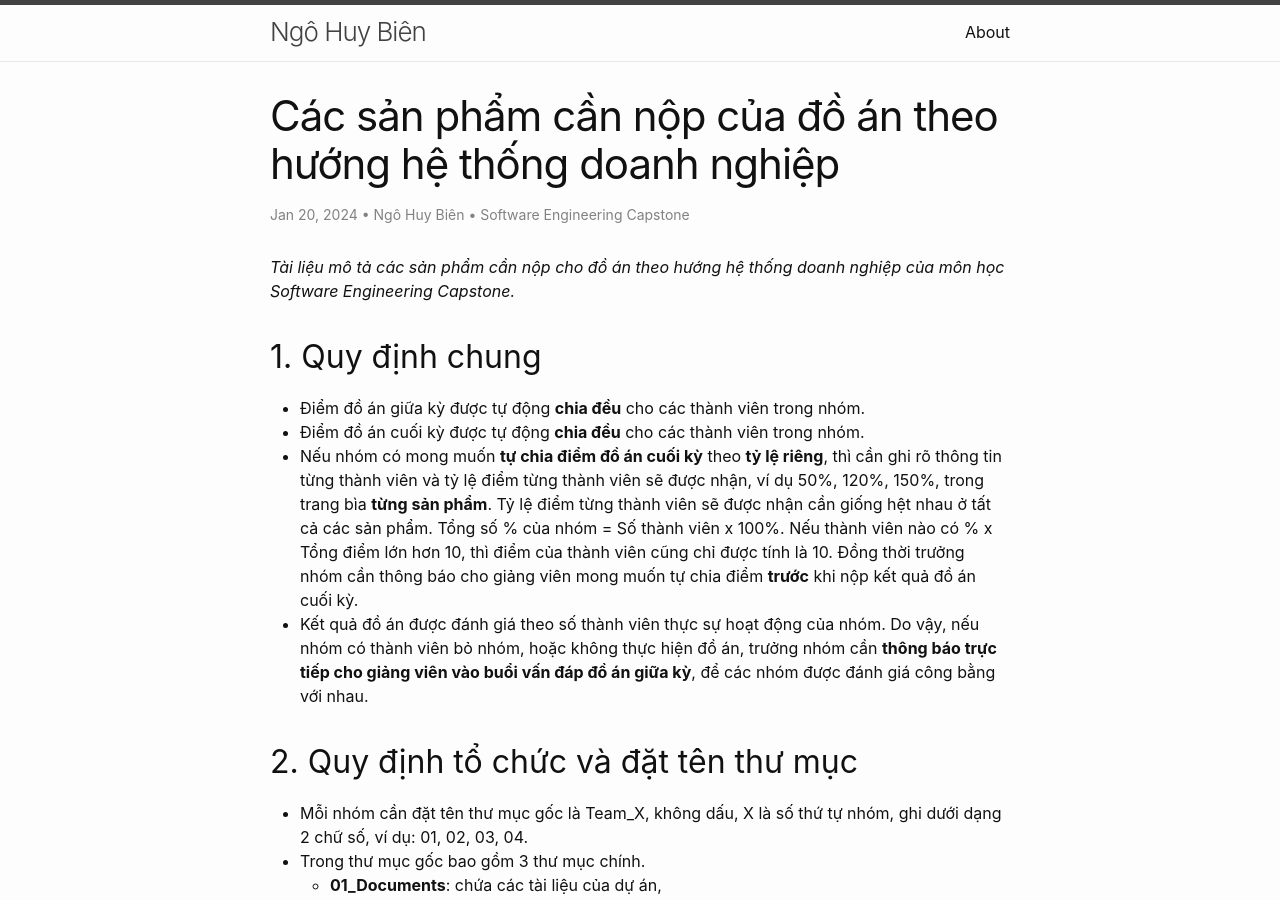
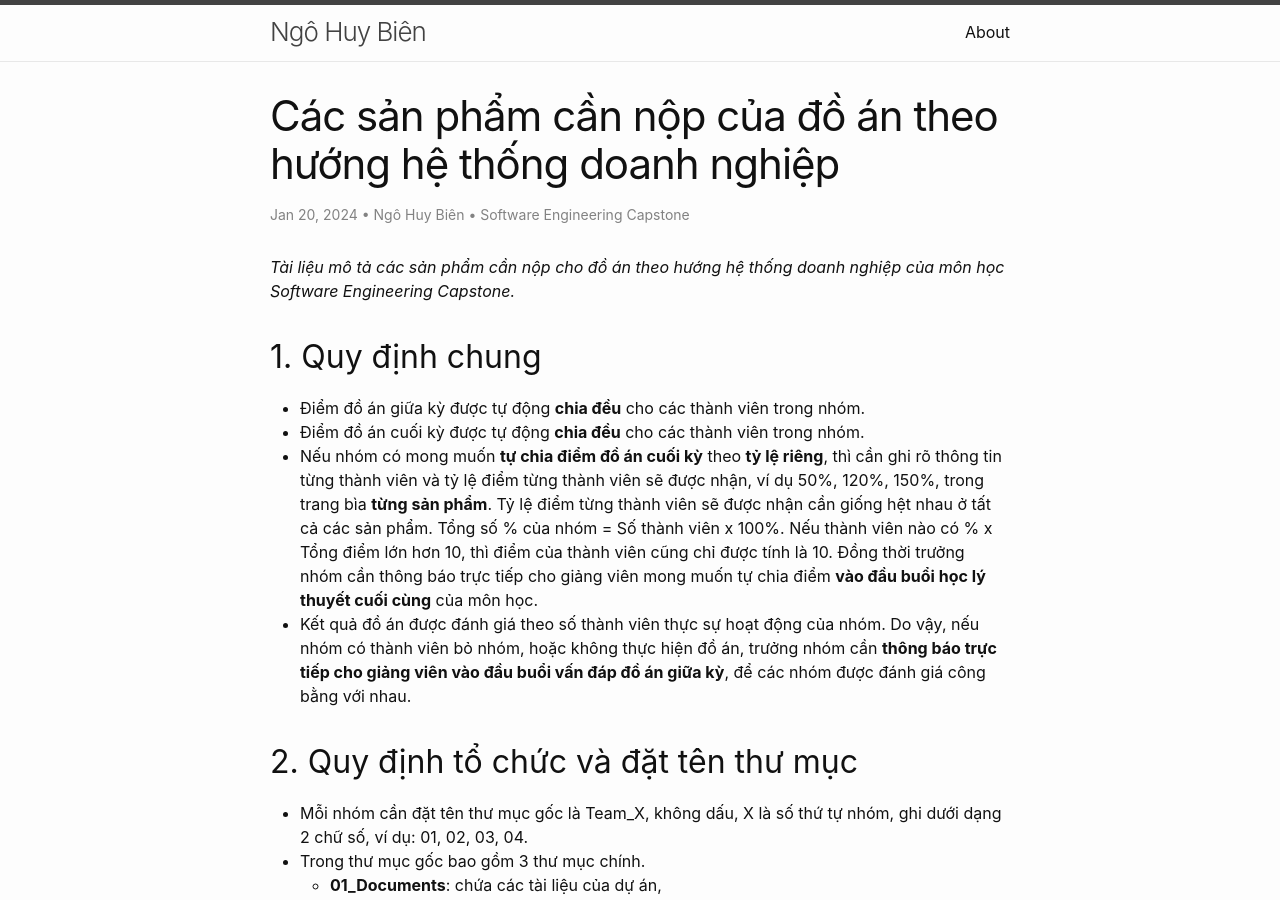
Before and after one commit to ngohuybien/ngohuybien.github.io, a Jekyll site: the page built from _posts/2024-01-20-enterprise-project-artifacts.md, in a window 1280 px wide and 900 px high. Built offline with Jekyll 4.4.1, drawn with Linux system fonts in a browser that asks for light colours.

Commit message:
Update 2024-01-20-enterprise-project-artifacts.md

```diff
--- a/_posts/2024-01-20-enterprise-project-artifacts.md
+++ b/_posts/2024-01-20-enterprise-project-artifacts.md
@@ -11,8 +11,8 @@
 ## 1. Quy định chung
 * Điểm đồ án giữa kỳ được tự động **chia đều** cho các thành viên trong nhóm.
 * Điểm đồ án cuối kỳ được tự động **chia đều** cho các thành viên trong nhóm.
-* Nếu nhóm có mong muốn **tự chia điểm đồ án cuối kỳ** theo **tỷ lệ riêng**, thì cần ghi rõ thông tin từng thành viên và tỷ lệ điểm từng thành viên sẽ được nhận, ví dụ 50%, 120%, 150%, trong trang bìa **từng sản phẩm**. Tỷ lệ điểm từng thành viên sẽ được nhận cần giống hệt nhau ở tất cả các sản phẩm. Tổng số % của nhóm = Số thành viên x 100%. Nếu thành viên nào có % x Tổng điểm lớn hơn 10, thì điểm của thành viên cũng chỉ được tính là 10. Đồng thời trưởng nhóm cần thông báo cho giảng viên mong muốn tự chia điểm **trước** khi nộp kết quả đồ án cuối kỳ.
-* Kết quả đồ án được đánh giá theo số thành viên thực sự hoạt động của nhóm. Do vậy, nếu nhóm có thành viên bỏ nhóm, hoặc không thực hiện đồ án, trưởng nhóm cần **thông báo trực tiếp cho giảng viên vào buổi vấn đáp đồ án giữa kỳ**, để các nhóm được đánh giá công bằng với nhau.
+* Nếu nhóm có mong muốn **tự chia điểm đồ án cuối kỳ** theo **tỷ lệ riêng**, thì cần ghi rõ thông tin từng thành viên và tỷ lệ điểm từng thành viên sẽ được nhận, ví dụ 50%, 120%, 150%, trong trang bìa **từng sản phẩm**. Tỷ lệ điểm từng thành viên sẽ được nhận cần giống hệt nhau ở tất cả các sản phẩm. Tổng số % của nhóm = Số thành viên x 100%. Nếu thành viên nào có % x Tổng điểm lớn hơn 10, thì điểm của thành viên cũng chỉ được tính là 10. Đồng thời trưởng nhóm cần thông báo trực tiếp cho giảng viên mong muốn tự chia điểm **vào đầu buổi học lý thuyết cuối cùng** của môn học.
+* Kết quả đồ án được đánh giá theo số thành viên thực sự hoạt động của nhóm. Do vậy, nếu nhóm có thành viên bỏ nhóm, hoặc không thực hiện đồ án, trưởng nhóm cần **thông báo trực tiếp cho giảng viên vào đầu buổi vấn đáp đồ án giữa kỳ**, để các nhóm được đánh giá công bằng với nhau.
 
 ## 2. Quy định tổ chức và đặt tên thư mục
 * Mỗi nhóm cần đặt tên thư mục gốc là Team_X, không dấu, X là số thứ tự nhóm, ghi dưới dạng 2 chữ số, ví dụ: 01, 02, 03, 04.
```
